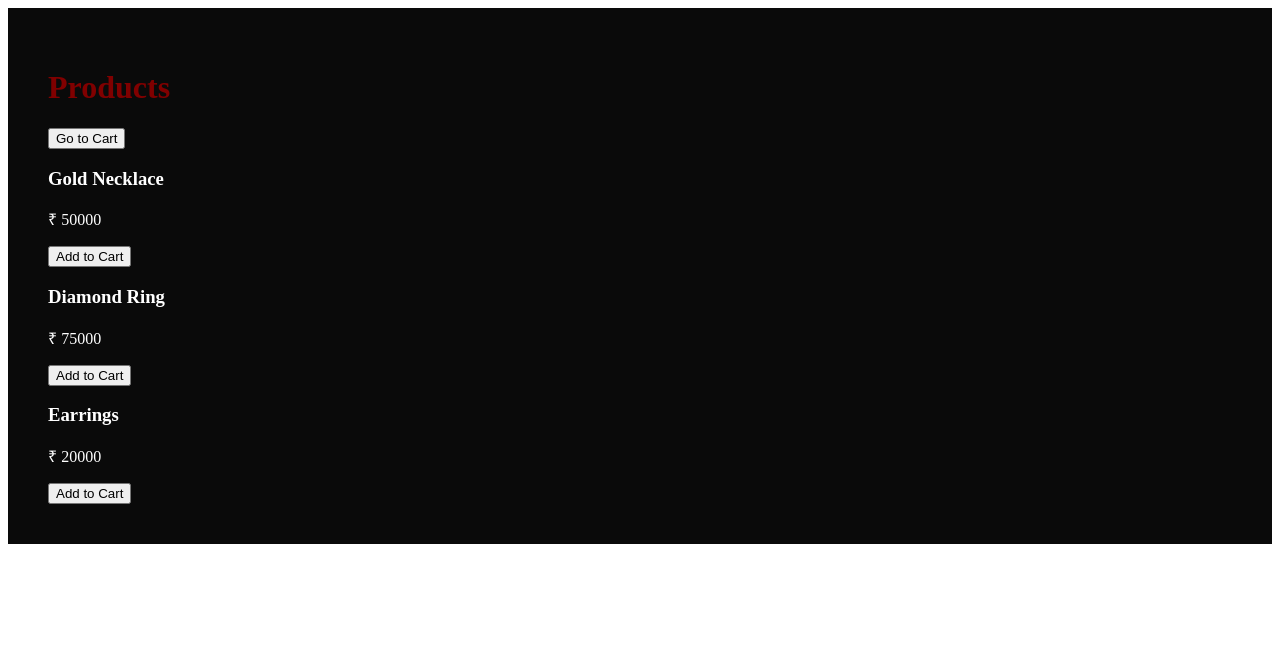
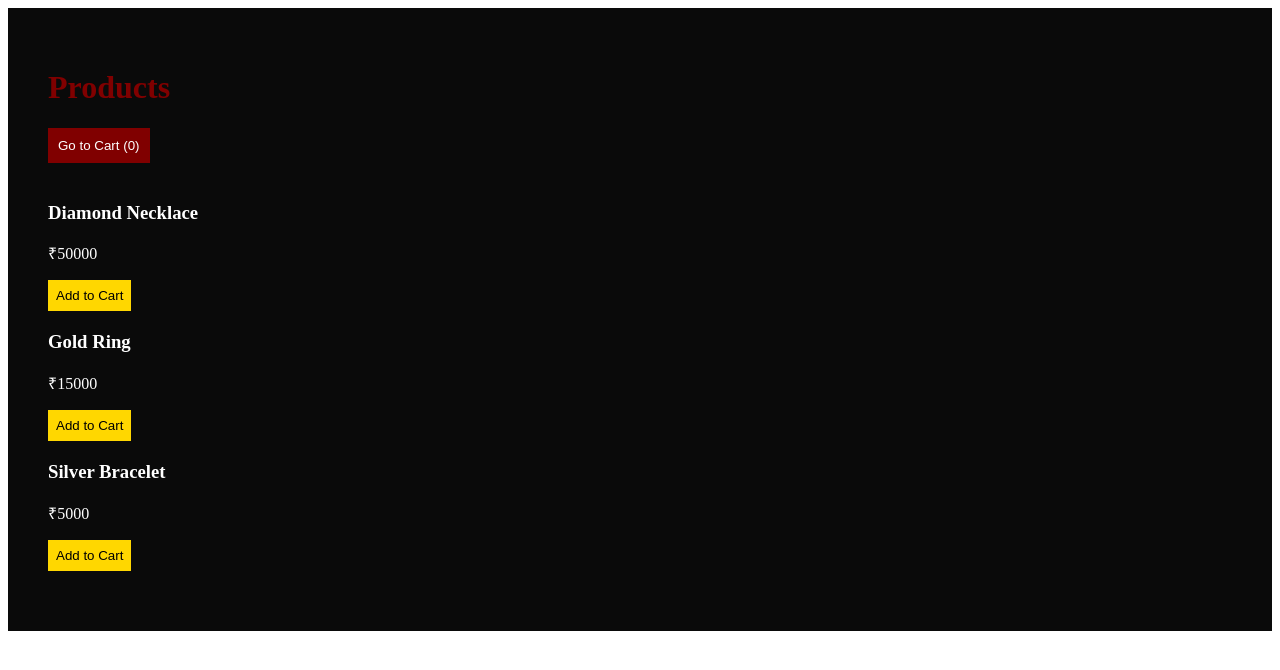
Before and after one commit to mithzz2006-a11y/jewel16-website, a React (Vite) app: page / in a window 1280 px wide. Both pictures are taken after a click on the button "Shop Now". Shown: the top 670 px of the page. Built offline with nearby package versions, Linux system fonts and the light colour scheme.

Commit message:
fixed product syntax

```diff
--- a/src/pages/Products.jsx
+++ b/src/pages/Products.jsx
@@ -1,9 +1,9 @@
 export default function Products({ cart, setCart, setPage }) {
 
   const products = [
-    { id: 1, name: "Gold Necklace", price: 50000 },
-    { id: 2, name: "Diamond Ring", price: 75000 },
-    { id: 3, name: "Earrings", price: 20000 },
+    { name: "Diamond Necklace", price: 50000 },
+    { name: "Gold Ring", price: 15000 },
+    { name: "Silver Bracelet", price: 5000 }
   ];
 
   const addToCart = (item) => {
@@ -12,23 +12,40 @@ export default function Products({ cart, setCart, setPage }) {
 
   return (
     <div style={{ background: "#0a0a0a", color: "white", padding: "40px" }}>
-
       <h1 style={{ color: "maroon" }}>Products</h1>
 
-      <button onClick={() => setPage("cart")}>
-        Go to Cart
+      <button
+        onClick={() => setPage("cart")}
+        style={{
+          marginBottom: "20px",
+          padding: "10px",
+          background: "maroon",
+          color: "white",
+          border: "none",
+          cursor: "pointer"
+        }}
+      >
+        Go to Cart ({cart.length})
       </button>
 
-      {products.map((p) => (
-        <div key={p.id}>
-          <h3>{p.name}</h3>
-          <p>₹ {p.price}</p>
-          <button onClick={() => addToCart(p)}>
+      {products.map((item, index) => (
+        <div key={index} style={{ marginBottom: "20px" }}>
+          <h3>{item.name}</h3>
+          <p>₹{item.price}</p>
+
+          <button
+            onClick={() => addToCart(item)}
+            style={{
+              padding: "8px",
+              background: "gold",
+              border: "none",
+              cursor: "pointer"
+            }}
+          >
             Add to Cart
           </button>
         </div>
       ))}
-
     </div>
   );
 }
```
